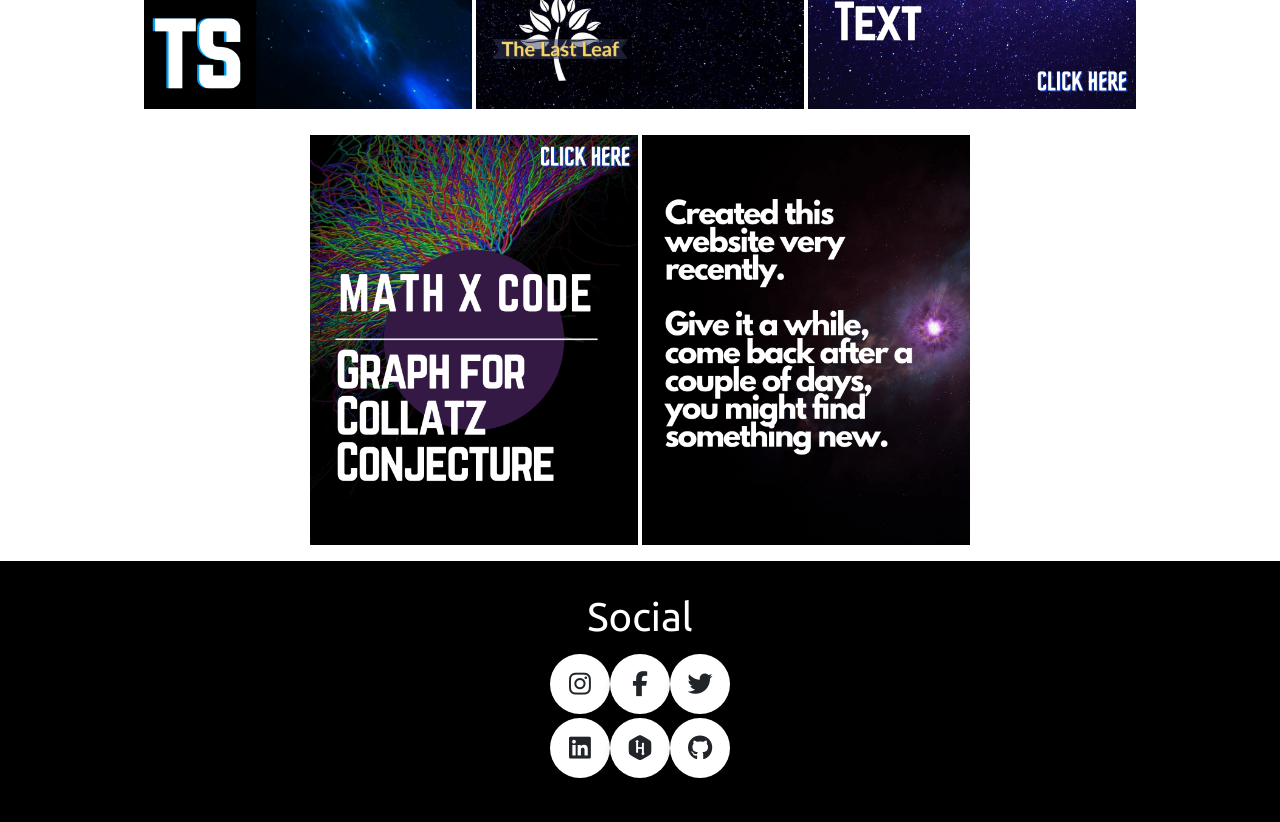
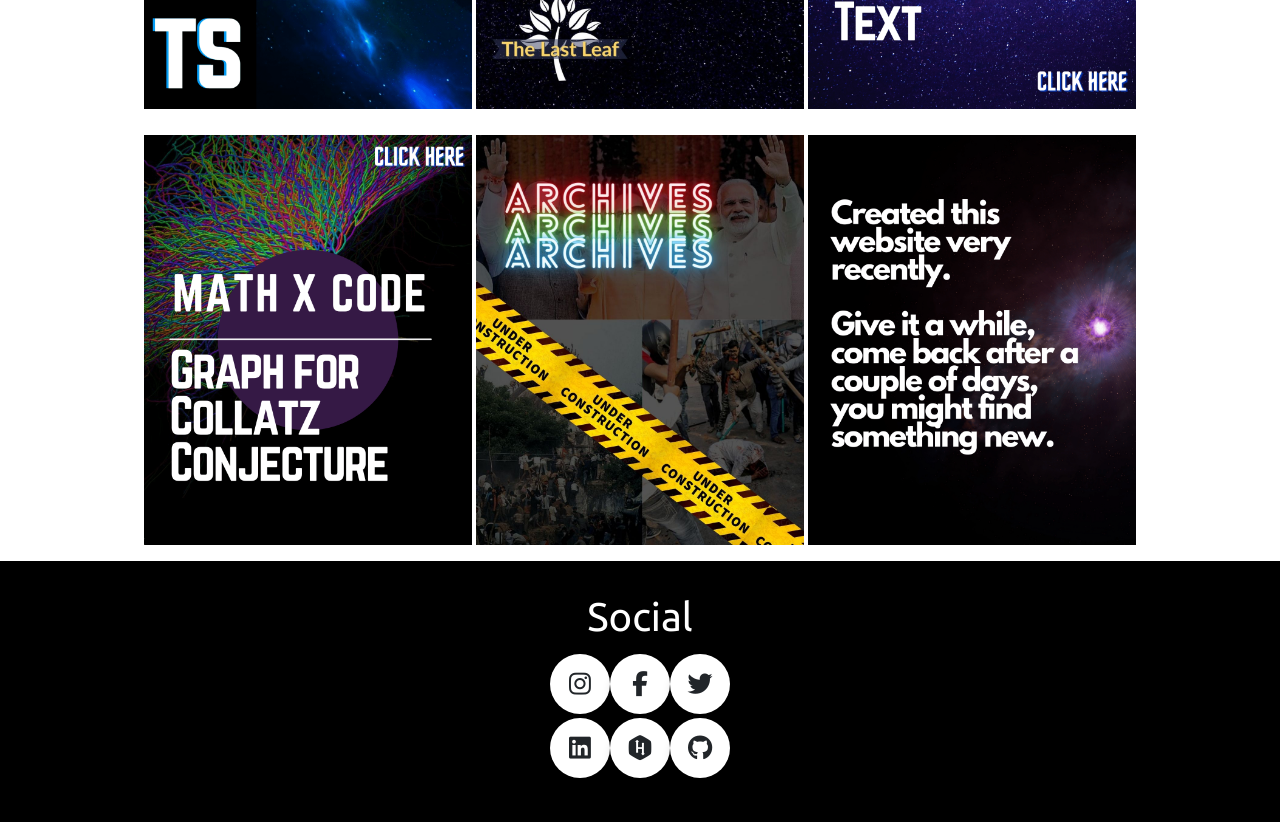
Before and after one commit to anuj-exe/anuj-exe.github.io, a plain HTML site: page index.html in a window 1280 px wide. Shown: the part 960-1782 px from the top of the page. Drawn offline with nearby package versions, Linux system fonts and the light colour scheme.

Commit message:
Update index.html

```diff
--- a/index.html
+++ b/index.html
@@ -628,6 +628,16 @@ a, a:visited, a:hover, a:active {
 	</a>
       </div>
       <div class="recpics">
+	<a href="#" target="_blank">
+        <figure>
+          <img
+            style="width: 100%"
+            src="https://raw.githubusercontent.com/anuj-exe/anuj-exe.github.io/main/6.jpg"
+          />
+        </figure>
+	</a>
+      </div>
+      <div class="recpics">
         <figure>
           <img
             style="width: 100%"
```
